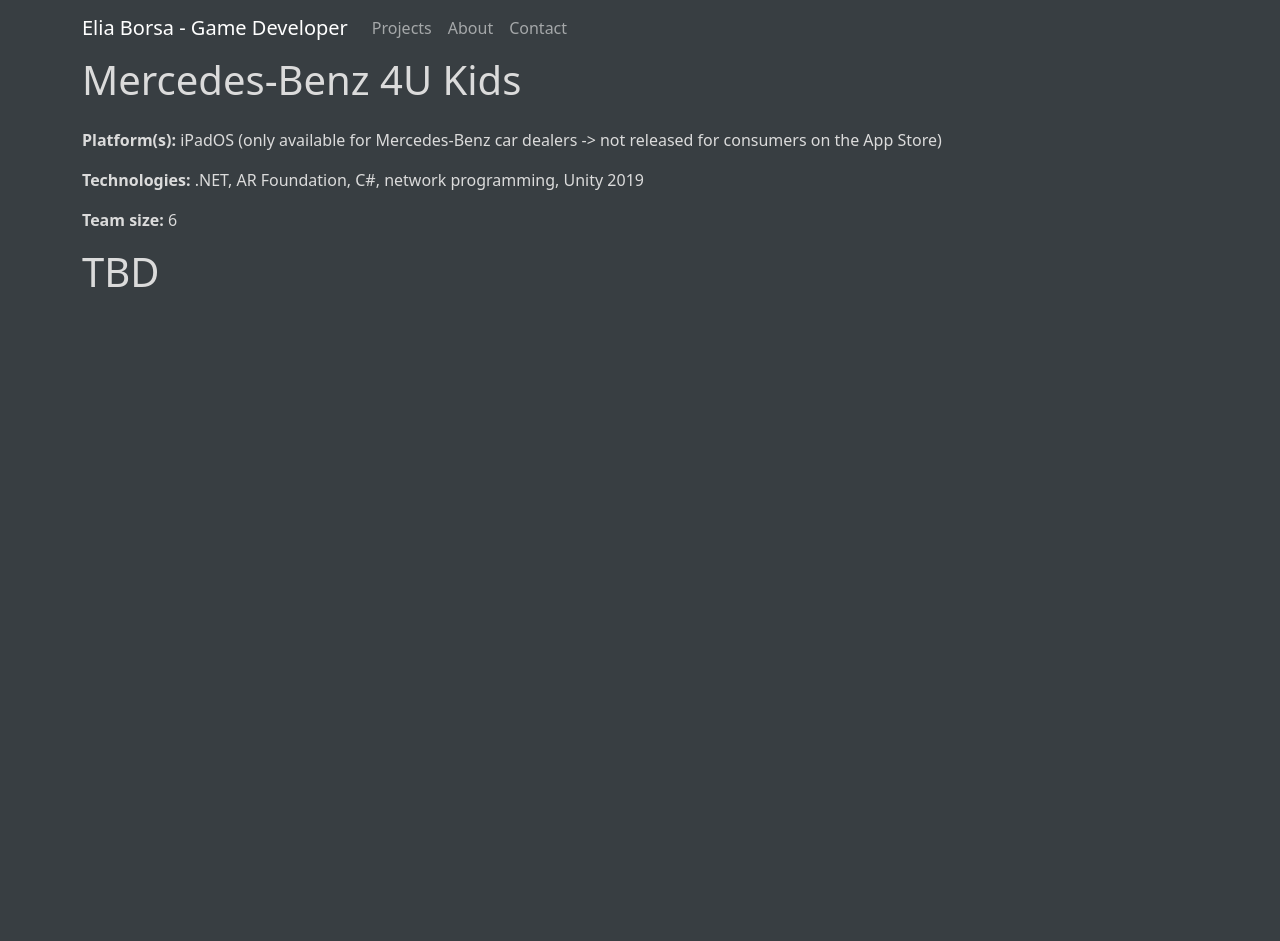
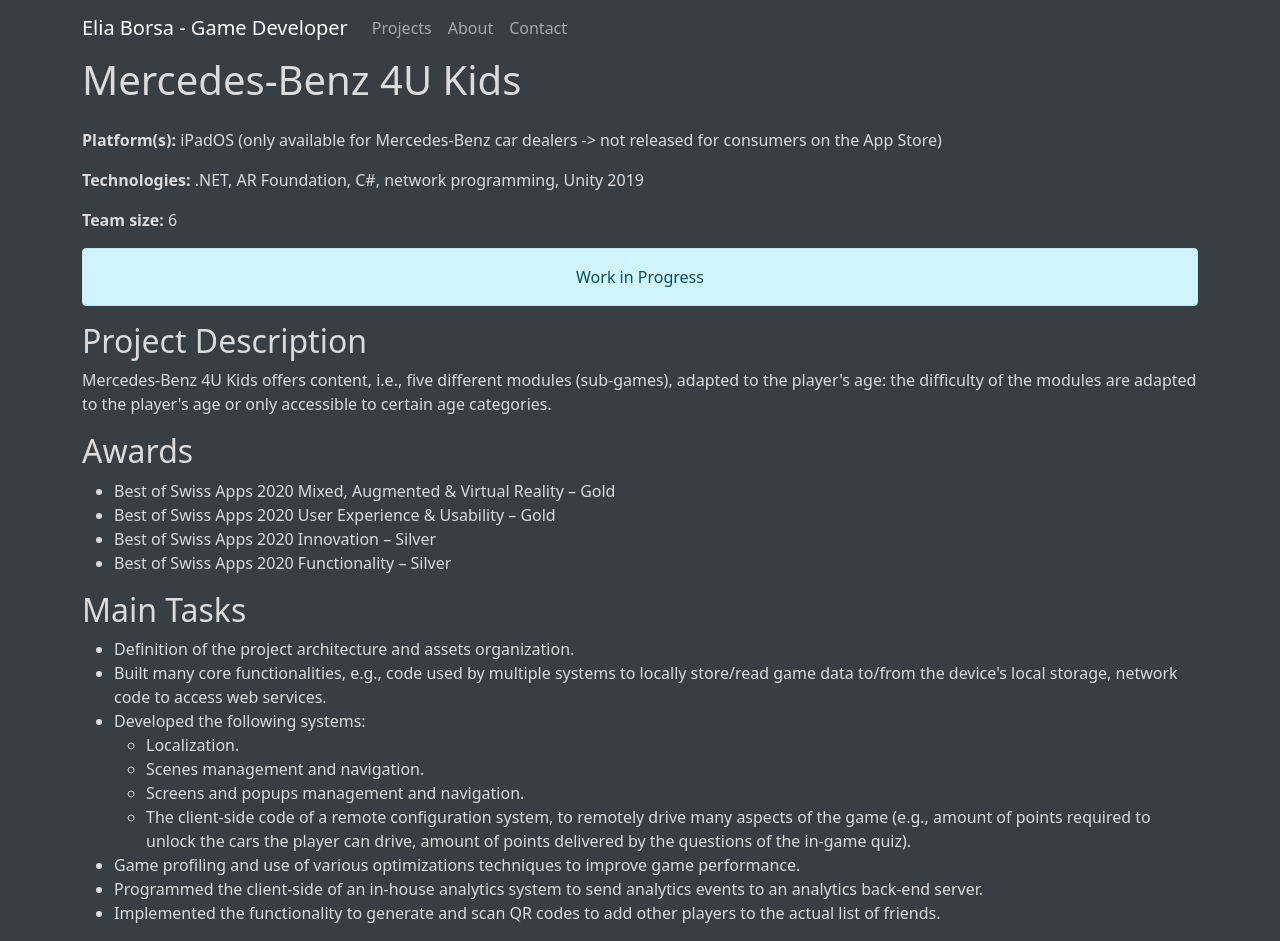
Before and after one commit to Aquastorm/aquastorm.github.io, a Jekyll site: the page built from collections/_projects/mb4UKids.html, in a window 1280 px wide. Built offline with Jekyll 4.4.1, drawn with Linux system fonts in a browser that asks for light colours; nearby versions of some CDN libraries; before the commit the page ends 900 px from its top, so only the background shows below that.

Commit message:
[added] content to the Snowsted and MB 4U Kids projects

```diff
--- a/collections/_projects/mb4UKids.html
+++ b/collections/_projects/mb4UKids.html
@@ -6,4 +6,45 @@
 tech: .NET, AR Foundation, C#, network programming, Unity 2019
 teamSize: 6
 ---
-<h1>TBD</h1>
+<div class="alert alert-info text-center" role="alert">
+    Work in Progress
+</div>
+
+<h2>Project Description</h2>
+<p>{{ page.projectName }} offers content, i.e., five different modules (sub-games), adapted to the player's age: the difficulty of the modules are adapted
+    to the player's age or only accessible to certain age categories.</p>
+
+<h2>Awards</h2>
+<ul>
+    <li>Best of Swiss Apps 2020 Mixed, Augmented & Virtual Reality – Gold</li>
+    <li>Best of Swiss Apps 2020 User Experience & Usability – Gold</li>
+    <li>Best of Swiss Apps 2020 Innovation – Silver</li>
+    <li>Best of Swiss Apps 2020 Functionality – Silver</li>
+</ul>
+
+<h2>Main Tasks</h2>
+<ul>
+    <li>Definition of the project architecture and assets organization.</li>
+    <li>Built many core functionalities, e.g., code used by multiple systems to locally store/read game data to/from the device's local storage, network
+        code to access web services.</li>
+    <li>
+        Developed the following systems:
+        <ul>
+            <li>Localization.</li>
+            <li>Scenes management and navigation.</li>
+            <li>Screens and popups management and navigation.</li>
+            <li>The client-side code of a remote configuration system, to remotely drive many aspects of the game (e.g., amount of points required to unlock
+                the cars the player can drive, amount of points delivered by the questions of the in-game quiz).</li>
+        </ul>
+    </li>
+    <li>Game profiling and use of various optimizations techniques to improve game performance.</li>
+    <li>Programmed the client-side of an in-house analytics system to send analytics events to an analytics back-end server.</li>
+    <li>Implemented the functionality to generate and scan QR codes to add other players to the actual list of friends.</li>
+{% comment %}
+•	Achievement system to manage and track user actions and the corresponding number of points (stars) assigned to unlock parts of the game. E.g.: the first time the player finishes a race, she receives a defined number of stars. With enough stars won with similar achievements, the player can unlock a new car.
+•	Developed the system to calculate the optimal path the opponent cars’ AI should follow on the tracks that are dynamically generated based on the track physically build by the player.
+•	Dynamic generation of the virtual racetracks (environments, road, colliders, spawn points, mini map, etc.) based on the track data generated when building the physical racetrack using the hexagonal tiles in the AR module.
+•	Development of a track builder tool for internal purposes. This enabled Staay employees to test many aspects of the race module and dynamic track generation without using the AR module (which recognizes the physical track tiles and generates data used to build the virtual track).
+•	Development of the main module’s UI related code.
+{% endcomment %}
+</ul>
```
Also changed, not shown: collections/_projects/snowstedRoyale.html (+9 -6 lines).
